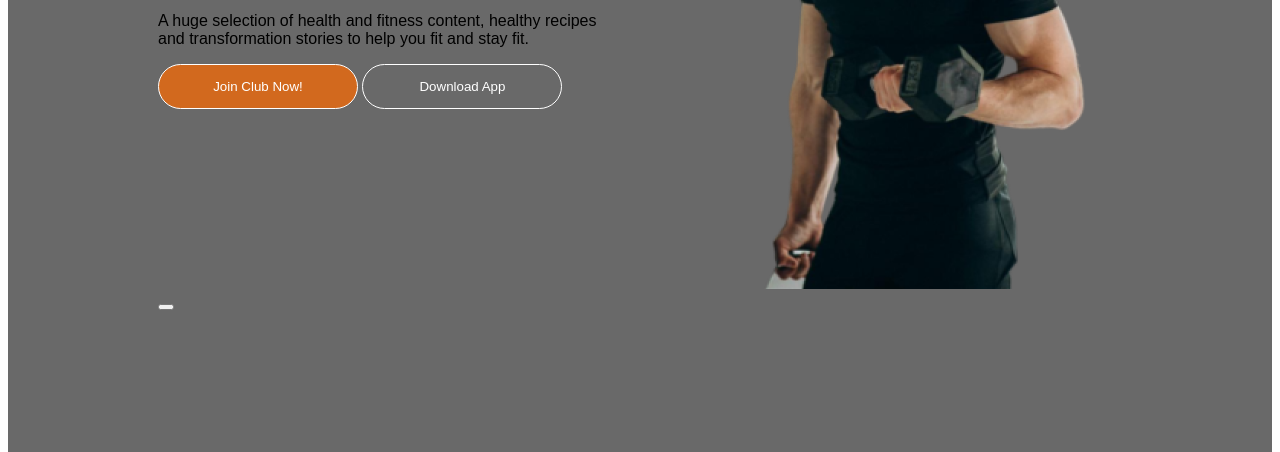
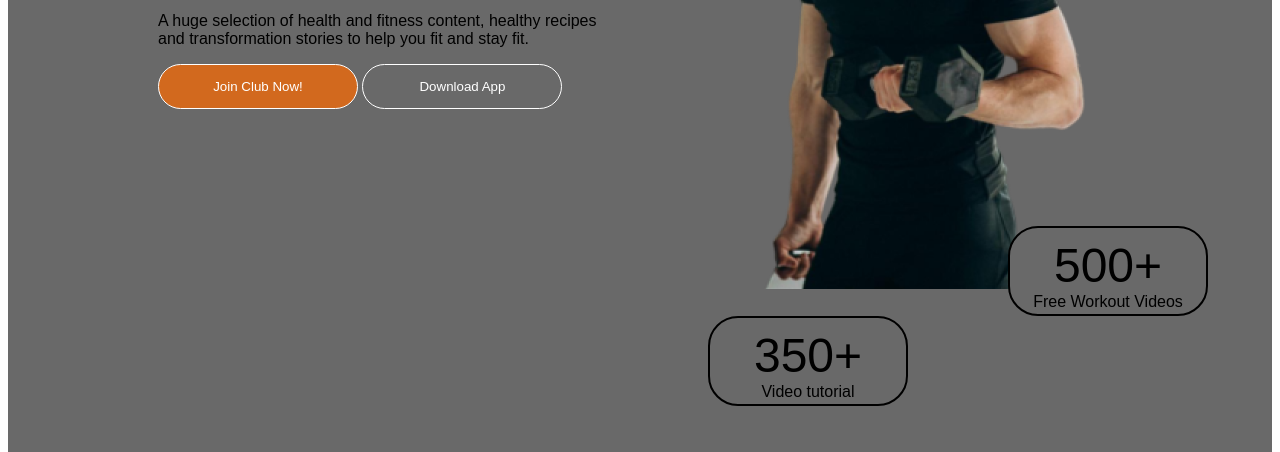
Before and after one commit to mojahidmamu/batch-10-a2-solution, a plain HTML site: page index.html in a window 1280 px wide. Shown: the part 500-952 px from the top of the page. Drawn offline with Linux system fonts and the light colour scheme.

Commit message:
added the card and create second section

```diff
--- a/index.html
+++ b/index.html
@@ -24,10 +24,24 @@
          <button class="btn-2">Join Club Now!</button>
          <button class="btn-3">Download App</button>
          <img src="images/images/Images 2.png" alt="">
-         <button>
-           <span id="exprience-year"></span>
+         <button id="experience-badge-1" class="btn-primary-1">
+           <span id="workout-video">500+</span>
+           <br>
+           <span>Free Workout Videos</span>
          </button>
+         <button id="experience-badge-2" class="btn-primary-2">
+          <span id="video-tutorial">350+</span>
+          <br>
+          <span>Video tutorial </span>
+        </button>
        </div>
+    </section>
+
+    <section class="second section">
+      <div class="group-1">
+        <h1 class="hed-title">Changes Your Habits</h1>
+        <p class="sub-title-1">We believe fitness should be accessible to everyone, everywhere, regardless of income or <br> access to a gym.</p>
+      </div>
     </section>
   </header>
   <main>
--- a/style/style.css
+++ b/style/style.css
@@ -91,3 +91,52 @@
   font-size: 2.5rem;
   color: white;
 }
+.btn-primary{
+  /* display: flex; */
+}
+#experience-badge-1{
+  padding: 10px 10px;
+  font-size: 1rem;
+  font-weight: 100;
+  background-color: dimgrey;
+  border: 2px solid black;
+  border-radius: 30px;
+  height: 90px;
+  width: 200px;
+  margin-left: 850px;
+  margin-top: -1800px;
+}
+#experience-badge-2{
+  padding: 10px 10px;
+  font-size: 1rem;
+  font-weight: 100;
+  background-color: dimgrey;
+  border: 2px solid black;
+  border-radius: 30px;
+  height: 90px;
+  width: 200px;
+  margin-left: 550px;
+  /* margin-top: -1000px; */
+  margin-bottom: 1000px;
+}
+#video-tutorial{
+  font-size: 3rem;
+  font-weight: 200;
+
+}
+#workout-video{
+  font-size: 3rem;
+  font-weight: 200;
+}
+.group-1{
+  justify-content: center;
+}
+.sub-title-1, .hed-title{
+   /* margin-left: 170px; */
+
+
+}
+.hed-title{
+  color: white;
+  font-size: 3rem;
+}
```
